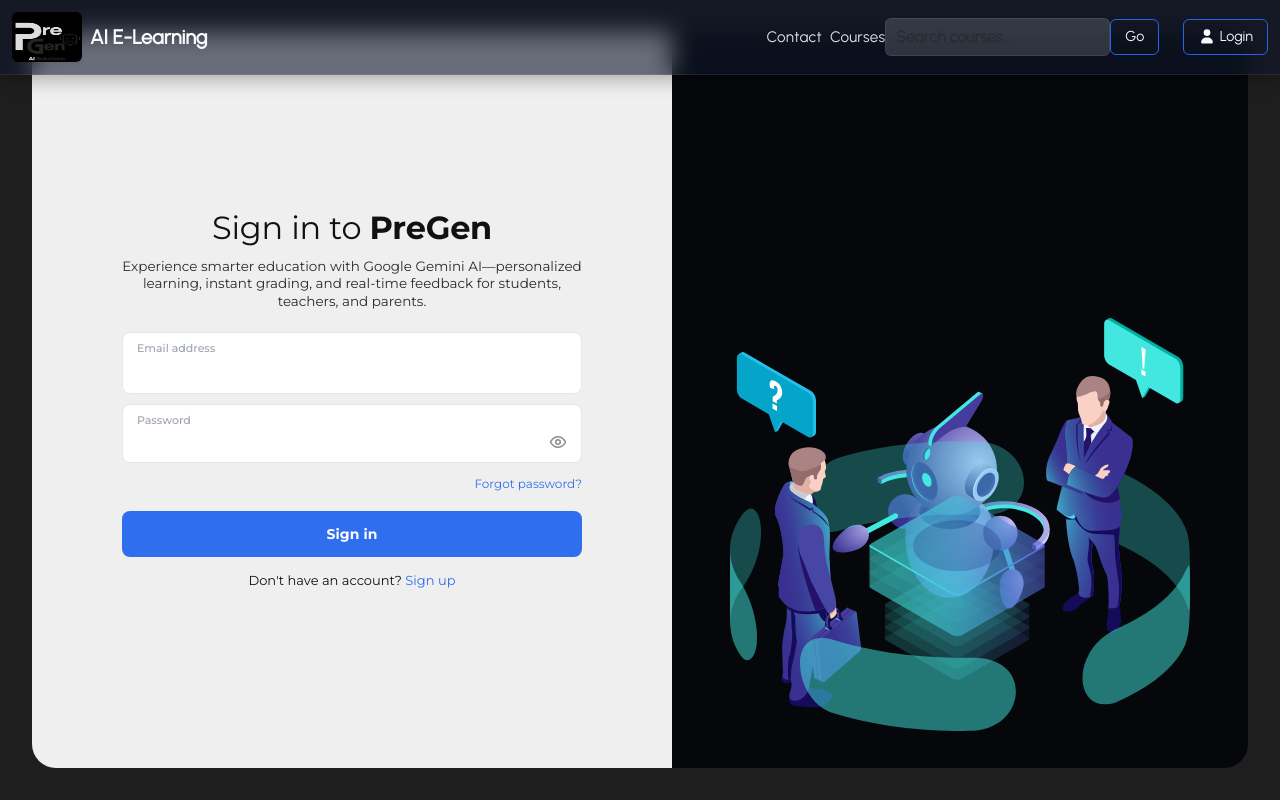
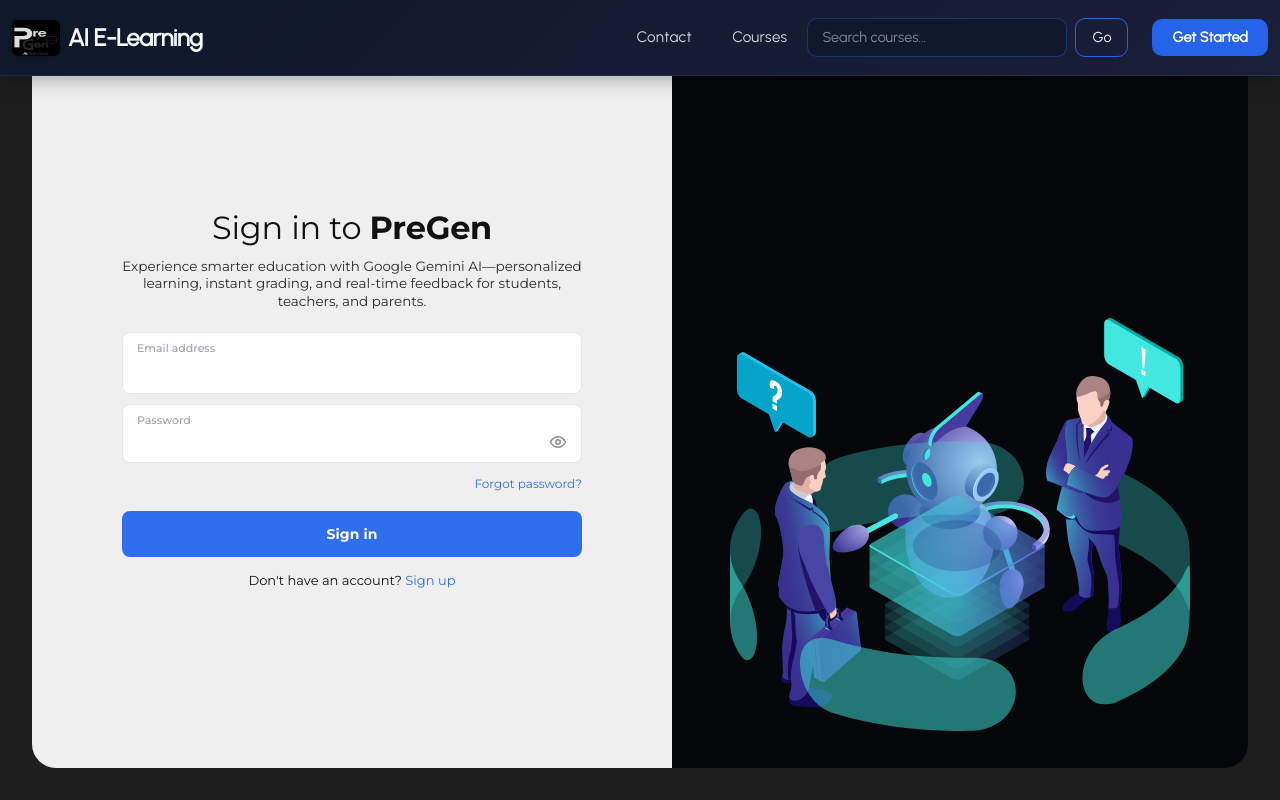
Before and after one commit to PreGen-Ai/Pregen, a React (Create React App) app in the folder frontend/: page /login in a window 1280 px wide. Shown: the top 800 px of the page. Built offline with nearby package versions, Linux system fonts and the light colour scheme; no server answers.

Commit message:
feat(navbar): enhance search functionality and update navbar styles for improved UX

```diff
--- a/frontend/src/components/Home/Navbar.js
+++ b/frontend/src/components/Home/Navbar.js
@@ -140,10 +140,16 @@
       const q = searchTerm.trim();
       if (!q) return;
 
-      requireAuth(`/SearchResults?query=${encodeURIComponent(q)}`);
+      // Allow unsigned users to search; redirect to login if needed
+      const path = `/SearchResults?query=${encodeURIComponent(q)}`;
+      if (isAuthenticated) {
+        navigate(path);
+      } else {
+        navigate("/login");
+      }
       setSearchTerm("");
     },
-    [searchTerm, requireAuth],
+    [searchTerm, isAuthenticated, navigate],
   );
 
   const { roleLabel, roleIcon } = useMemo(() => {
@@ -175,17 +181,17 @@
         <Container fluid>
           <Navbar.Brand
             as={Link}
-            to="/login"
+            to="/"
             className="navbar-logo d-flex align-items-center"
             onClick={closeNav}
           >
             <motion.img
               src={Logo640}
               srcSet={`${Logo320} 320w, ${Logo640} 640w, ${Logo1024} 1024w`}
-              sizes="(max-width: 576px) 120px, (max-width: 992px) 160px, 180px"
+              sizes="(max-width: 576px) 80px, (max-width: 992px) 100px, 120px"
               alt="AI E-Learning"
-              width={70}
-              height={50}
+              width={48}
+              height={36}
               loading="eager"
               decoding="async"
               className="me-2 rounded shadow-sm"
@@ -214,12 +220,12 @@
               </Nav.Link>
 
               <Nav.Link
-                as="button"
-                type="button"
-                className={`nav-link btn btn-link p-0 ${
+                as={Link}
+                to="/courses"
+                className={`nav-link ${
                   location.pathname.startsWith("/courses") ? "active" : ""
                 }`}
-                onClick={() => requireAuth("/courses")}
+                onClick={closeNav}
               >
                 Courses
               </Nav.Link>
@@ -423,18 +429,20 @@
                 </Dropdown>
               ) : (
                 <Button
-                  variant="outline-light"
-                  className="ms-2"
-                  onClick={() => { closeNav(); navigate("/login"); }}
+                  variant="primary"
+                  className="ms-2 navbar-get-started-btn"
+                  onClick={() => {
+                    closeNav();
+                    window.location.href = "https://pregeneg.com/";
+                  }}
                 >
-                  <FontAwesomeIcon icon={faUser} /> Login
+                  Get Started
                 </Button>
               )}
             </Nav>
           </Navbar.Collapse>
         </Container>
       </Navbar>
-
     </>
   );
 };
--- a/frontend/src/components/styles/navbar.css
+++ b/frontend/src/components/styles/navbar.css
@@ -29,8 +29,8 @@
   top: 0;
   left: 0;
   width: 100%;
-  height: 75px;
-  background: var(--bg-glass);
+  height: 76px;
+  background: linear-gradient(135deg, #0f172a 0%, #1a1f3a 100%);
   backdrop-filter: blur(12px);
   border-bottom: 1px solid var(--border-glow);
   transition: var(--transition);
@@ -49,9 +49,17 @@
 /* ==============================
    🎨 BRAND / LOGO
 ============================== */
+.navbar-logo {
+  font-size: 24px;
+  font-weight: 700;
+  letter-spacing: -0.5px;
+}
+
 .navbar-logo img {
-  border-radius: 8px;
-  transition: transform 0.3s ease, box-shadow 0.3s ease;
+  border-radius: 10px;
+  transition:
+    transform 0.3s ease,
+    box-shadow 0.3s ease;
 }
 
 .navbar-logo img:hover {
@@ -67,9 +75,10 @@
   font-size: 0.95rem;
   font-weight: 500;
   letter-spacing: 0.3px;
-  opacity: 0.9;
+  opacity: 0.85;
   position: relative;
   transition: var(--transition);
+  margin: 0 12px;
 }
 
 .navbar-custom .nav-link:hover {
@@ -97,24 +106,35 @@
    🔍 SEARCH FORM
 ============================== */
 .navbar-custom form input[type="search"] {
-  background: rgba(255, 255, 255, 0.15);
+  background: rgba(15, 23, 42, 0.7);
   color: var(--text-light);
-  border: 1px solid var(--border-glow);
-  border-radius: 6px;
-  padding: 6px 10px;
+  border: 1px solid rgba(37, 99, 235, 0.4);
+  border-radius: 10px;
+  padding: 8px 14px;
+  width: 260px;
   transition: var(--transition);
+  font-size: 0.9rem;
+}
+
+.navbar-custom form input[type="search"]::placeholder {
+  color: rgba(248, 250, 252, 0.5);
 }
 
 .navbar-custom form input[type="search"]:focus {
   outline: none;
-  background: rgba(255, 255, 255, 0.25);
+  background: rgba(15, 23, 42, 0.85);
   border-color: var(--primary-blue);
-  box-shadow: 0 0 6px var(--primary-blue);
+  box-shadow: 0 0 8px rgba(37, 99, 235, 0.3);
 }
 
 .navbar-custom form button {
   color: var(--text-light);
-  border: 1px solid var(--border-glow);
+  border: 1px solid rgba(37, 99, 235, 0.4);
+  border-radius: 8px;
+  background: transparent;
+  padding: 6px 12px;
+  font-size: 0.85rem;
+  font-weight: 500;
   transition: var(--transition);
 }
 
@@ -177,8 +197,8 @@
   border-color: var(--primary-blue);
   color: var(--text-light);
   font-size: 0.9rem;
-  border-radius: 6px;
-  padding: 6px 14px;
+  border-radius: 10px;
+  padding: 8px 16px;
   transition: var(--transition);
 }
 
@@ -189,13 +209,30 @@
   transform: translateY(-2px);
 }
 
+.navbar-get-started-btn {
+  background-color: var(--primary-blue);
+  border: none;
+  color: #fff;
+  font-size: 0.9rem;
+  font-weight: 600;
+  border-radius: 10px;
+  padding: 8px 20px;
+  transition: var(--transition);
+}
+
+.navbar-get-started-btn:hover {
+  background-color: #1d4ed8;
+  box-shadow: 0 4px 12px rgba(37, 99, 235, 0.4);
+  transform: translateY(-2px);
+}
+
 /* ==============================
    📱 RESPONSIVE DESIGN
 ============================== */
 @media (max-width: 992px) {
   .navbar-custom {
     height: 70px;
-    background: rgba(15, 23, 42, 0.98);
+    background: linear-gradient(135deg, #0f172a 0%, #1a1f3a 100%);
   }
 
   .navbar-custom .navbar-collapse {
@@ -210,6 +247,7 @@
     padding: 10px 0;
     font-size: 1rem;
     text-align: center;
+    margin: 0;
   }
 
   .navbar-custom form {
@@ -217,7 +255,11 @@
     justify-content: center;
   }
 
-  .navbar-custom .btn-outline-light {
+  .navbar-custom form input[type="search"] {
+    width: 100%;
+  }
+
+  .navbar-get-started-btn {
     width: 100%;
     margin-top: 10px;
   }
@@ -228,12 +270,22 @@
     height: 65px;
   }
 
+  .navbar-logo {
+    font-size: 18px;
+  }
+
   .navbar-logo img {
-    height: 42px;
+    width: 36px;
+    height: 27px;
   }
 
   .navbar-custom .nav-link {
     font-size: 0.95rem;
+  }
+
+  .navbar-custom form input[type="search"] {
+    width: 100%;
+    padding: 8px 12px;
   }
 }
 
@@ -279,8 +331,6 @@
   transform: scale(1.05);
 }
 
-
-
 .login-modal-wrapper {
   position: relative;
 }
```
Also changed, not shown: frontend/src/components/Dashboard/components/ui/index.js (added, +10 -0 lines).
